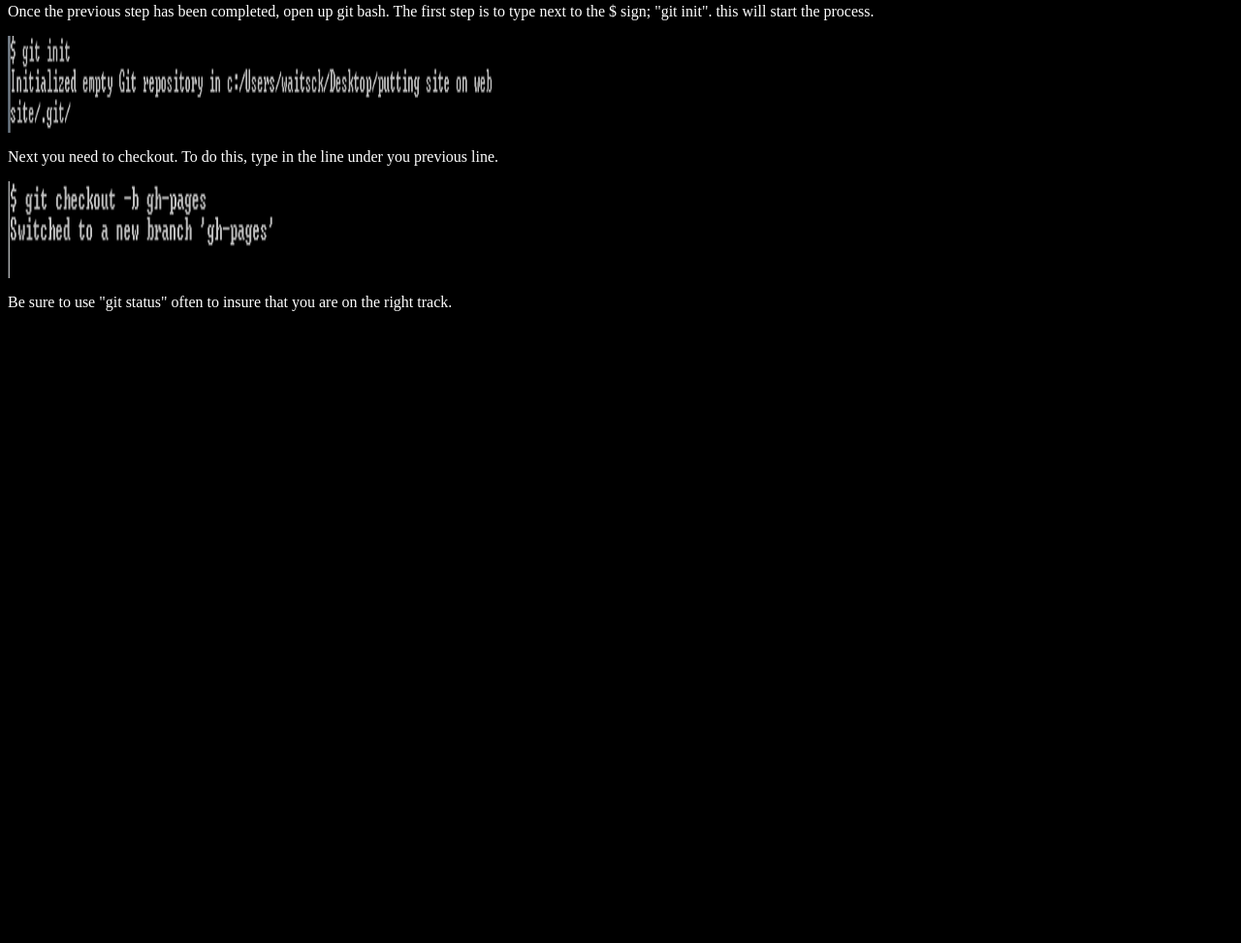
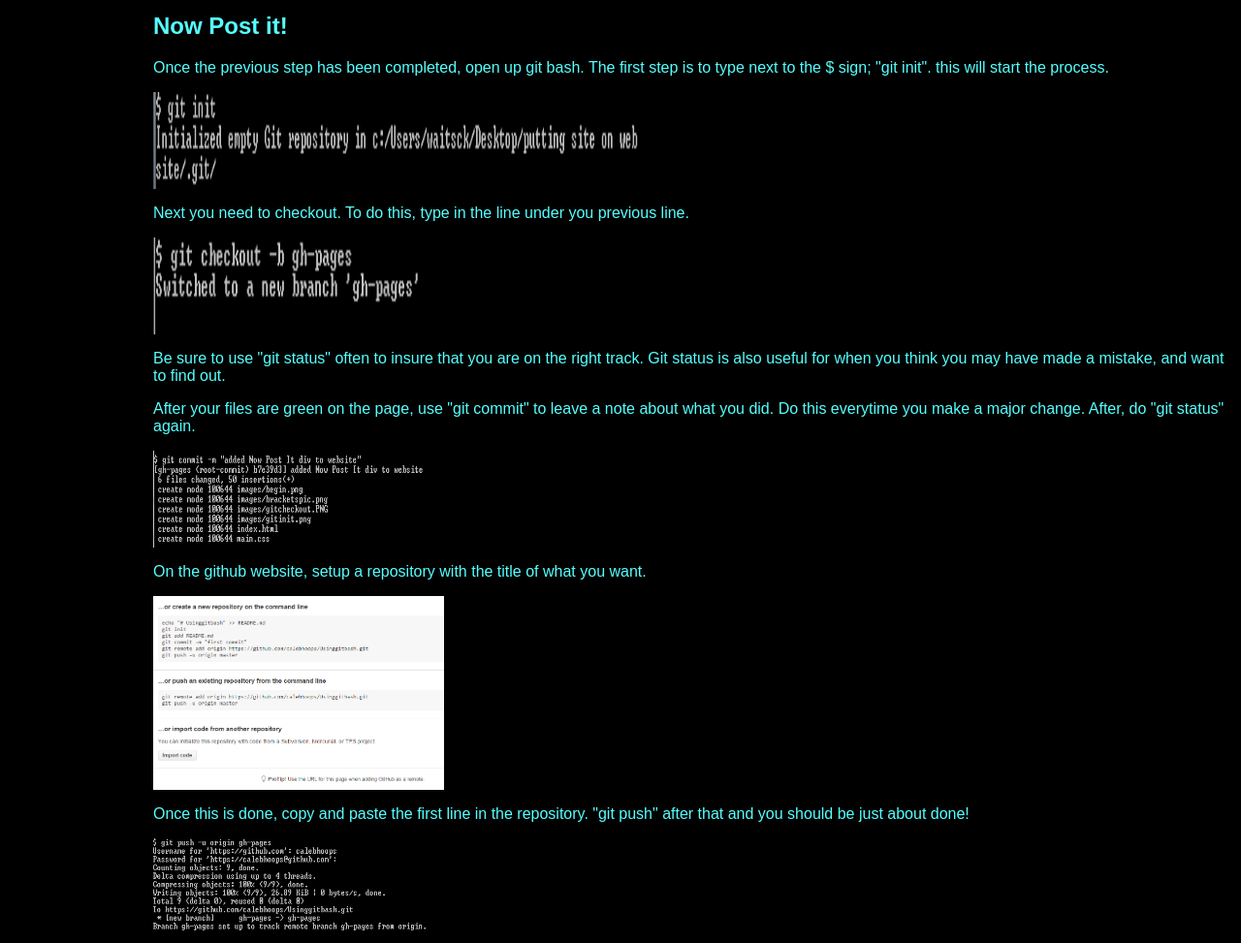
Before and after one commit to calebhoops/Usinggitbash, a plain HTML site: page index.html in a window 1280 px wide. Shown: the part 782-1755 px from the top of the page at 97% size. Before the commit the page ends 1119 px from the top, so only its background shows below. Drawn offline with Linux system fonts and the light colour scheme.

Commit message:
created the website

```diff
--- a/index.html
+++ b/index.html
@@ -23,7 +23,13 @@
             <p>Once the previous step has been completed, open up git bash. The first step is to type next to the $ sign; "git init". this will start the process. </p> <img src="images/gitinit.png" height="100px" width="500px">
             <p>Next you need to checkout. To do this, type in the line under you previous line. </p>
         <img src="images/gitcheckout.PNG" height="100px" width="300px">
-        <p>Be sure to use "git status" often to insure that you are on the right track. </p>
+        <p>Be sure to use "git status" often to insure that you are on the right track. Git status is also useful for when you think you may have made a mistake, and want to find out.</p>
+        <p>After your files are green on the page, use "git commit" to leave a note about what you did. Do this everytime you make a major change. After, do "git status" again.</p>
+        <img src="images/gitcommit.png" height="100px" width="300px">
+        <p>On the github website, setup a repository with the title of what you want.</p>
+        <img src="images/gitrepo.png" height="200px" width="300px">
+        <p>Once this is done, copy and paste the first line in the repository. "git push" after that and you should be just about done!</p>
+        <img src="images/final.png" height="100px" width="300px>"
 
     </div>
 
--- a/main.css
+++ b/main.css
@@ -6,5 +6,13 @@ html {
 h1 {
     color: #5ff202;
     font-family: 'SourceCodePro-Medium', ＭＳ ゴシック, 'MS Gothic', monospace;
-    margin-center;
+    padding-left: 200px;
+
 }
+div {
+    padding-left: 150px;
+    font-family: Arial;
+    color: #5ff;
+
+
+}
```
Also changed, not shown: images/final.png (added), images/gitcommit.png (added), images/gitrepo.png (added).
